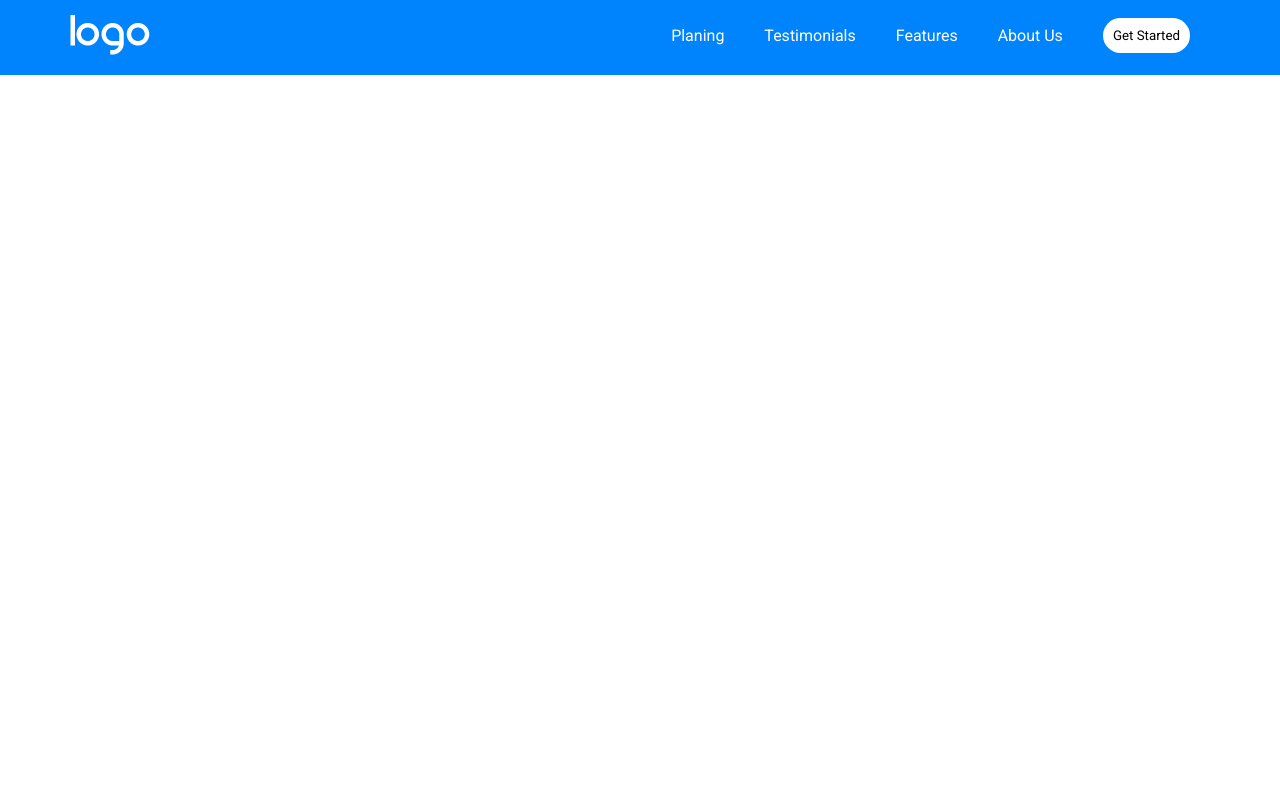
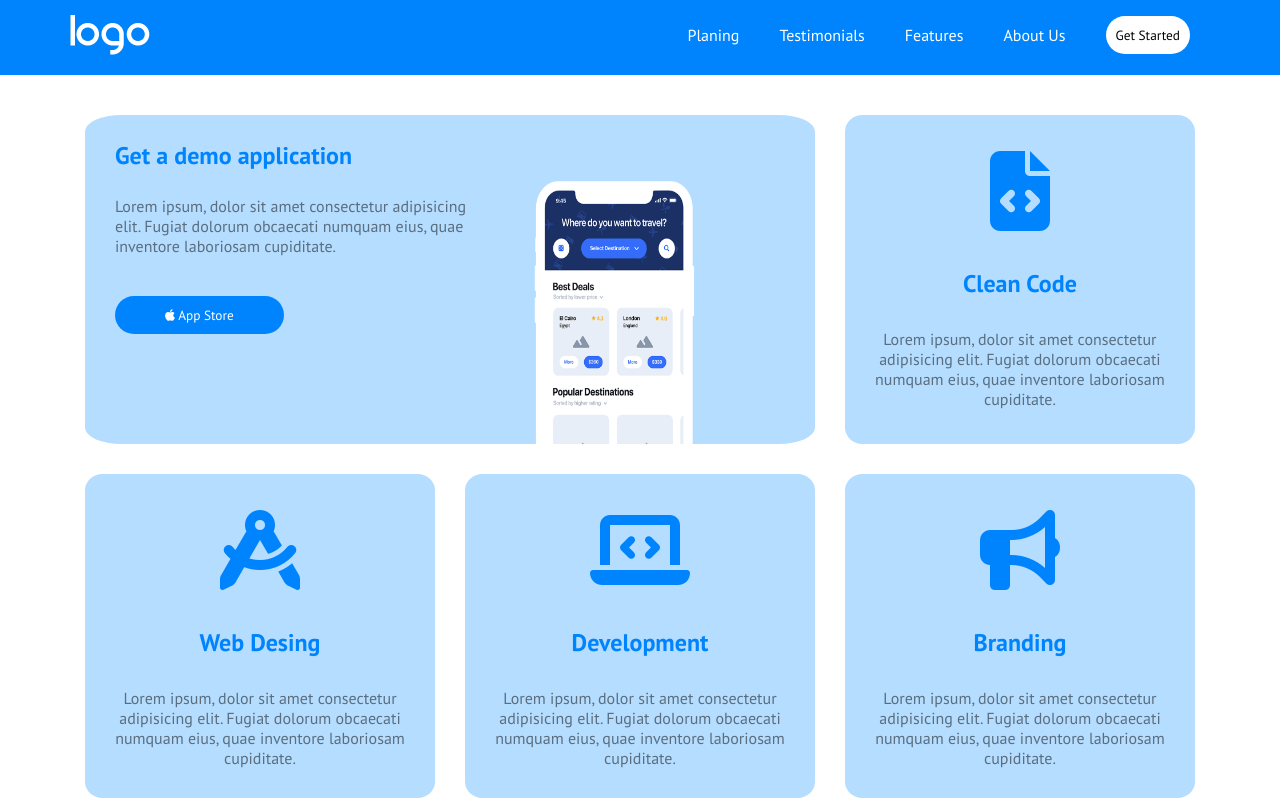
Before and after one commit to Spong3ibob/htmlcss-responsive-layout, a plain HTML site: page index.html in a window 1280 px wide. Drawn offline with Linux system fonts and the light colour scheme.

Commit message:
commit 1

```diff
--- a/css/style.css
+++ b/css/style.css
@@ -3,20 +3,21 @@
     box-sizing: border-box;
     margin: 0;
     padding: 0;
-    font-family: 'Roboto', sans-serif;
+    font-family: 'PT Sans', sans-serif;
 }
 /* variable */
 :root{
     --primary-color:#0084fd;
+    --primary-card-color:#b5ddff;
 }
 /* common */
 .container{
-    max-width: 1140px;
+    max-width: 71.25rem;
     margin: auto;
 }
 .button{
-    padding: 10px;
-    border-radius: 40px;
+    padding: 0.625rem;
+    border-radius: 2.5rem;
     border: none;
 }
 /* header */
@@ -33,7 +34,7 @@ header{
     align-items: center;
 }
 .hamburgher-menu{
-    font-size: 1.375em;
+    font-size: 1.375rem;
 }
 /* parte visibile dopo i 992px */
 .nav-header{
@@ -64,8 +65,102 @@ header{
         display: flex;
     }
     .container{
-        max-width: 1140px;
+        max-width: 71.25rem;
         margin: auto;
     }
 
 }
+/* main */
+.card-highlights1{
+    background-color: var(--primary-card-color);
+    border-radius: 5%;
+    margin: 1.875rem;
+}
+.col1-img{
+    padding: 0 1.875rem;
+}
+.col1-img h2{
+    color: var(--primary-color);
+    padding: 1.563rem 0;
+}
+.col1-img p{
+    color: #5a6e7f;
+}
+.app-store{
+    background-color: var(--primary-color);
+    color: white;
+    padding: 0.625rem 3.125rem;
+    margin: 2.5rem 0;
+}
+.col2{
+    text-align: center;
+    height: 16.875rem;
+}
+.img-highlights{
+    height: 16.875rem;
+    width: 12.5rem;
+}
+.card-highlights2{
+    background-color: var(--primary-card-color);
+    border-radius: 5%;
+    margin: 1.875rem;
+}
+.card-highlights{
+    background-color: var(--primary-card-color);
+    border-radius: 5%;
+    margin: 1.875rem;
+}
+.col1{
+    text-align: center;
+}
+.icon-highlights{
+    font-size: 5rem;
+    color: var(--primary-color);
+    padding: 1.563rem 0;
+}
+.col1 h2{
+    color: var(--primary-color);
+}
+.col1 p{
+    color: #5a6e7f;
+    padding: 1.875rem 0;
+}
+/* responsiv highlights  */
+@media screen and (min-width:768px){
+    .highlights{
+        display: flex;
+        flex-wrap: wrap;
+    }
+    .card-highlights1{
+        width: calc(66.66% - 1.875rem);
+        margin-top: 2.5rem;
+        margin-left: 0.938rem;
+    }
+    .card-highlights2{
+        width: calc(33.33% - 1.875rem);
+        margin-top: 2.5rem;
+        margin-right: 0.938rem;
+        margin-bottom: 1.875rem;
+        margin-left: 0;
+    }
+    .col2{
+        text-align: left;
+        height: 16.875rem;
+        padding-left: 2.5rem;
+    }
+    .card-highlights{
+       width: calc(100% / 3 - 1.875rem);
+       margin: auto;
+    }
+}
+@media screen  and (min-width:992px){
+    .card-highlights1{
+        display: flex;
+    }
+    .col2{
+        padding: 0;
+        height: 16.875rem;
+        margin-top: 3.688rem;
+        margin-right: 6.25rem;
+    }
+}
--- a/index.html
+++ b/index.html
@@ -7,7 +7,7 @@
     <link rel="stylesheet" href="https://cdnjs.cloudflare.com/ajax/libs/font-awesome/6.2.0/css/all.min.css" integrity="sha512-xh6O/CkQoPOWDdYTDqeRdPCVd1SpvCA9XXcUnZS2FmJNp1coAFzvtCN9BmamE+4aHK8yyUHUSCcJHgXloTyT2A==" crossorigin="anonymous" referrerpolicy="no-referrer" />
     <link rel="preconnect" href="https://fonts.googleapis.com">
     <link rel="preconnect" href="https://fonts.gstatic.com" crossorigin>
-    <link href="https://fonts.googleapis.com/css2?family=Roboto:wght@100;300;400;500;700;900&display=swap" rel="stylesheet">
+    <link href="https://fonts.googleapis.com/css2?family=PT+Sans:wght@400;700&display=swap" rel="stylesheet">
     <link rel="stylesheet" href="css/style.css">
     <title>Document</title>
 </head>
@@ -25,5 +25,48 @@
             </nav>
         </div>
     </header>
+    <main>
+        <!-- highlights -->
+        <section class="container highlights">
+            <div class="card-highlights1">
+                <div class="col1-img">
+                    <h2>Get a demo application</h2>
+                    <p>Lorem ipsum, dolor sit amet consectetur adipisicing elit. Fugiat dolorum obcaecati numquam eius, quae inventore laboriosam cupiditate.</p>
+                    <button class="button app-store"><i class="fa-brands fa-apple"></i>  App  Store</button>
+                </div>
+                <div class="col2">
+                    <img src="css/img/phone.png" alt="" class="img-highlights">
+                </div>
+            </div>
+            <div class="card-highlights2">
+                <div class="col1">
+                    <div class="icon-highlights"><i class="fa-solid fa-file-code"></i></div>
+                    <h2>Clean Code</h2>
+                    <p>Lorem ipsum, dolor sit amet consectetur adipisicing elit. Fugiat dolorum obcaecati numquam eius, quae inventore laboriosam cupiditate.</p>
+                </div>
+            </div>
+            <div class="card-highlights">
+                <div class="col1">
+                    <div class="icon-highlights"><i class="fa-solid fa-compass-drafting"></i></div>
+                    <h2>Web Desing</h2>
+                    <p>Lorem ipsum, dolor sit amet consectetur adipisicing elit. Fugiat dolorum obcaecati numquam eius, quae inventore laboriosam cupiditate.</p>
+                </div>
+            </div>
+            <div class="card-highlights">
+                <div class="col1">
+                    <div class="icon-highlights"><i class="fa-solid fa-laptop-code"></i></div>
+                    <h2>Development</h2>
+                    <p>Lorem ipsum, dolor sit amet consectetur adipisicing elit. Fugiat dolorum obcaecati numquam eius, quae inventore laboriosam cupiditate.</p>
+                </div>
+            </div>
+            <div class="card-highlights">
+                <div class="col1">
+                    <div class="icon-highlights"><i class="fa-solid fa-bullhorn"></i></div>
+                    <h2>Branding</h2>
+                    <p>Lorem ipsum, dolor sit amet consectetur adipisicing elit. Fugiat dolorum obcaecati numquam eius, quae inventore laboriosam cupiditate.</p>
+                </div>
+            </div>
+        </section>
+    </main>
 </body>
 </html>
```
Also changed, not shown: 1 other file.
